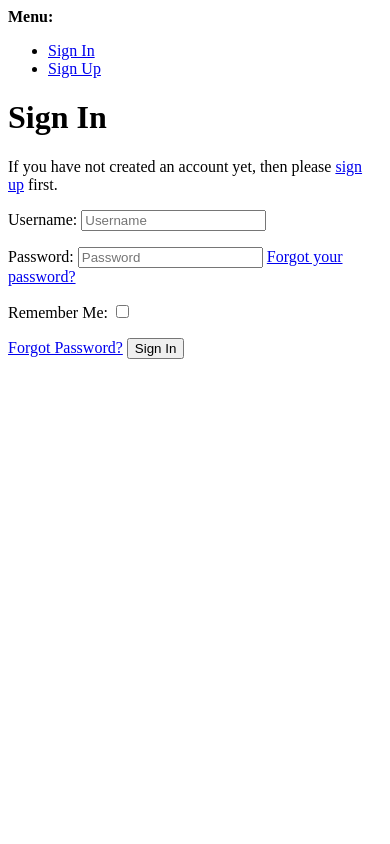
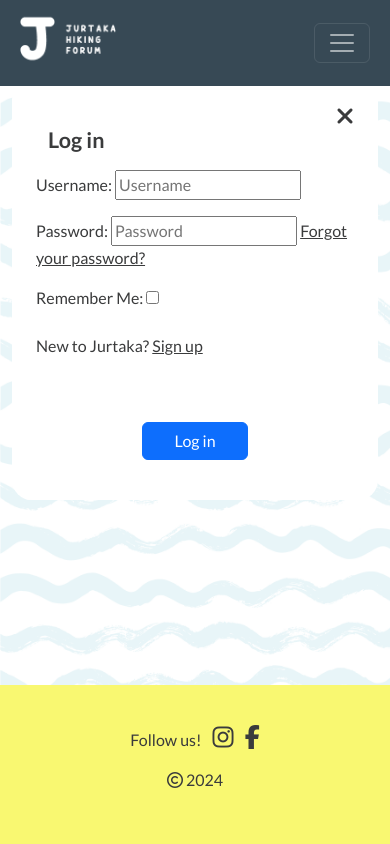
Before and after one commit to lienebriede/jurtaka-hiking-forum, a Django app: page /accounts/login/ in a window 390 px wide. Run offline with Django 4.2, Linux system fonts and the light colour scheme; some libraries are stand-ins or nearby versions.

Commit message:
Modify account templates

```diff
--- a/static/css/style.css
+++ b/static/css/style.css
@@ -29,7 +29,8 @@ body {
     text-decoration: none;
 }
 
-.container-p-detail {
+.container-p-detail,
+.container-login {
     background-color: white !important;
     border-radius: 20px;
 }
--- a/templates/account/login.html
+++ b/templates/account/login.html
@@ -1,46 +1,43 @@
-{% extends "account/base.html" %}
+{% extends "base.html" %}
+{% load static %}
 
 {% load i18n %}
 {% load account socialaccount %}
 
-{% block head_title %}{% trans "Sign In" %}{% endblock head_title %}
+{% block head_title %}{% trans "Log in" %}{% endblock head_title %}
 
 {% block content %}
 
-<h1>{% trans "Sign In" %}</h1>
-
-{% get_providers as socialaccount_providers %}
-
-{% if socialaccount_providers %}
-<p>{% blocktrans with site.name as site_name %}Please sign in with one
-of your existing third party accounts. Or, <a href="{{ signup_url }}">sign up</a>
-for a {{ site_name }} account and sign in below:{% endblocktrans %}</p>
-
-<div class="socialaccount_ballot">
-
-  <ul class="socialaccount_providers">
-    {% include "socialaccount/snippets/provider_list.html" with process="login" %}
-  </ul>
-
-  <div class="login-or">{% trans 'or' %}</div>
-
+<!-- Log in form -->
+<div class="container container-login col-md-6 p-4">
+  <!-- Exit button -->
+  <a href="{% url 'home' %}" aria-label="go back home">
+    <i class="fa-solid fa-xmark float-end"></i>
+  </a>
+  <div class="row">
+    <div class="pt-4">
+      <h4><strong>{% trans "Log in" %}</strong></h4>
+    </div>
+  </div>
+  <div class="row">
+    <div>
+      <form class="login pt-2" method="POST" action="{% url 'account_login' %}">
+        {% csrf_token %}
+        {{ form.as_p }}
+        {% if redirect_field_value %}
+        <input type="hidden" name="{{ redirect_field_name }}" value="{{ redirect_field_value }}" />
+        {% endif %}
+        <div class="mt-4">
+          <p>{% blocktrans %}New to Jurtaka? <a class="link signup-link" href="{{ signup_url }}">Sign
+              up</a>{% endblocktrans %}</p>
+        </div>
+        <div class="d-grid gap-2 col-4 mx-auto pt-5 pb-3"><button class="btn btn-primary center" type="submit">Log
+            in</button>
+        </div>
+    </div>
+    </form>
+  </div>
 </div>
 
-{% include "socialaccount/snippets/login_extra.html" %}
-
-{% else %}
-<p>{% blocktrans %}If you have not created an account yet, then please
-<a href="{{ signup_url }}">sign up</a> first.{% endblocktrans %}</p>
-{% endif %}
-
-<form class="login" method="POST" action="{% url 'account_login' %}">
-  {% csrf_token %}
-  {{ form.as_p }}
-  {% if redirect_field_value %}
-  <input type="hidden" name="{{ redirect_field_name }}" value="{{ redirect_field_value }}" />
-  {% endif %}
-  <a class="button secondaryAction" href="{% url 'account_reset_password' %}">{% trans "Forgot Password?" %}</a>
-  <button class="primaryAction" type="submit">{% trans "Sign In" %}</button>
-</form>
 
 {% endblock content %}
--- a/templates/base.html
+++ b/templates/base.html
@@ -27,7 +27,7 @@
     <!-- Nav bar -->
     <nav class="navbar navbar-expand-lg fixed-top p-2 px-lg-5" data-bs-theme="dark">
         <div class="container-fluid">
-            <a href="{% url 'home' %}"><img src="../static/images/jurtaka_logo.png" height="70" width="auto"
+            <a href="{% url 'home' %}"><img src="{% static '/images/jurtaka_logo.png' %}" height="70" width="auto"
                     class="logo"></a>
             <button class="navbar-toggler" type="button" data-bs-toggle="collapse" data-bs-target="#navbarText"
                 aria-controls="navbarText" aria-expanded="false" aria-label="Toggle navigation">
@@ -38,7 +38,6 @@
                     <!-- Login/logout button -->
                     {% if user.is_authenticated %}
                     <li class="nav-item">
-                        <a class="nav-link" href="#">Nav item</a>
                         <a class="nav-link {% if request.path == logout_url %}active{% endif %}" aria-current="page"
                             href="{% url 'account_logout' %}">Logout</a>
                     </li>
```
Also changed, not shown: templates/account/logout.html (+32 -12 lines), templates/account/signup.html (+34 -12 lines).
